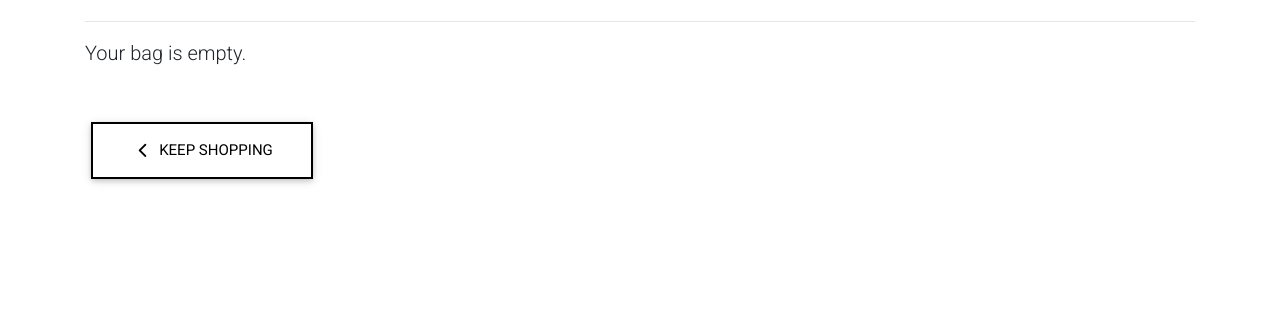
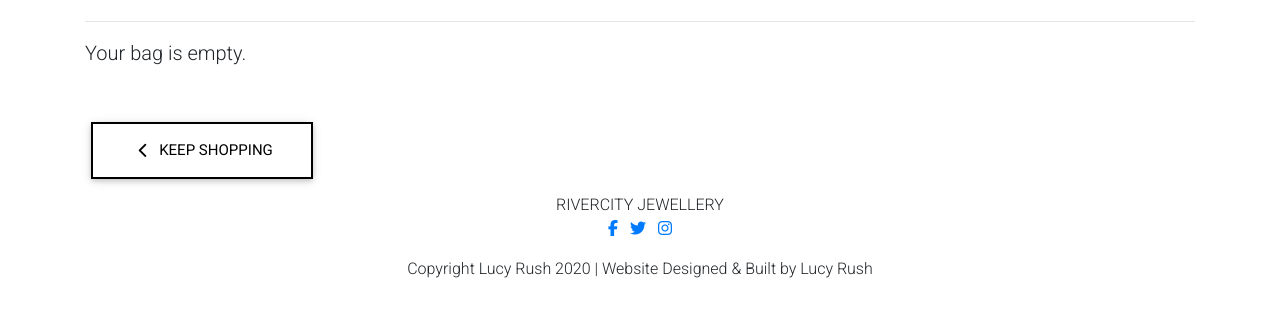
Before and after one commit to lucyrush/rivercity_jewellery, a Django app: page /bag/ in a window 1280 px wide. Shown: the part 238-555 px from the top of the page. Run offline with Django 3.2, Linux system fonts and the light colour scheme; some libraries are stand-ins or nearby versions.

Commit message:
Added footer to base html

```diff
--- a/templates/base.html
+++ b/templates/base.html
@@ -131,6 +131,42 @@
     {% block content %}
     {% endblock %}
 
+    <!-- Footer -->
+	<footer>
+		<div class="container-fluid footer-container text-center">
+			<div class="footer-logo">RIVERCITY JEWELLERY</div>
+			<div class="row">
+				<div class="col">
+					<ul class="list-inline social-links">
+						<li class="list-inline-item">
+							<a href="https://www.facebook.com/" target="_blank">
+								<i class="fab fa-facebook-f"></i>
+							</a>
+						</li>
+						<li class="list-inline-item">
+							<a href="https://www.twitter.com/" target="_blank">
+								<i class="fab fa-twitter"></i>
+							</a>
+						</li>
+						<li class="list-inline-item">
+							<a href="https://www.instagram.com/" target="_blank">
+								<i class="fab fa-instagram"></i>
+							</a>
+						</li>
+					</ul>
+				</div>
+			</div>
+			<div class="row">
+				<div class="col footer-copyright">
+					<p>
+						Copyright Lucy Rush 2020 | Website Designed & Built by
+						Lucy Rush
+					</p>
+				</div>
+			</div>
+		</div>
+	</footer>
+
     {% block postloadjs %}
     <script type="text/javascript">
         $('.toast').toast('show');
```
